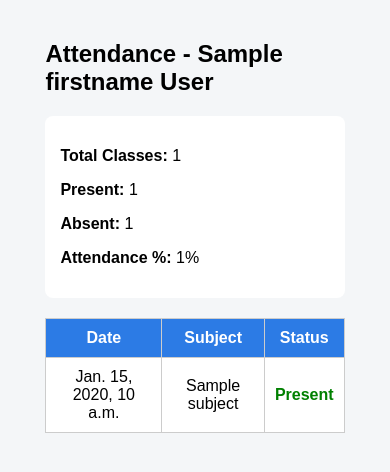
After one commit to krishaladangol/College_ERP, a Django app: template Student/templates/view_attendance.html in a window 390 px wide. The commit adds this page. Shown: the top 472 px of the page. Run offline with Django 3.2, Linux system fonts and the light colour scheme; the template is opened without the code that fills it: most values are stand-ins (such as "Sample title", 1, 10 or a date in 2020).

Commit message:
final commit

```diff
--- /dev/null
+++ b/Student/templates/view_attendance.html
@@ -0,0 +1,88 @@
+<!DOCTYPE html>
+<html>
+<head>
+    <title>My Attendance</title>
+    <style>
+        body {
+            font-family: Arial;
+            background: #f4f6f8;
+        }
+        .container {
+            width: 80%;
+            margin: 40px auto;
+        }
+        table {
+            width: 100%;
+            border-collapse: collapse;
+            background: white;
+        }
+        th, td {
+            padding: 10px;
+            border: 1px solid #ccc;
+            text-align: center;
+        }
+        th {
+            background: #2c7be5;
+            color: white;
+        }
+        .present {
+            color: green;
+            font-weight: bold;
+        }
+        .absent {
+            color: red;
+            font-weight: bold;
+        }
+        .summary {
+            margin-bottom: 20px;
+            background: white;
+            padding: 15px;
+            border-radius: 8px;
+        }
+    </style>
+</head>
+<body>
+
+<div class="container">
+    <h2>Attendance - {{ student.Firstname }} {{ student.Lastname }}</h2>
+
+    <div class="summary">
+        <p><strong>Total Classes:</strong> {{ total_classes }}</p>
+        <p><strong>Present:</strong> {{ present_count }}</p>
+        <p><strong>Absent:</strong> {{ absent_count }}</p>
+        <p><strong>Attendance %:</strong> {{ attendance_percentage }}%</p>
+    </div>
+
+    <table>
+        <thead>
+            <tr>
+                <th>Date</th>
+                <th>Subject</th>
+                <th>Status</th>
+            </tr>
+        </thead>
+        <tbody>
+            {% for record in attendance_records %}
+            <tr>
+                <td>{{ record.date }}</td>
+                <td>{{ record.subject.subject_name }}</td>
+                <td>
+                    {% if record.status == "Present" %}
+                        <span class="present">Present</span>
+                    {% else %}
+                        <span class="absent">Absent</span>
+                    {% endif %}
+                </td>
+            </tr>
+            {% empty %}
+            <tr>
+                <td colspan="3">No attendance records found</td>
+            </tr>
+            {% endfor %}
+        </tbody>
+    </table>
+
+</div>
+
+</body>
+</html>
--- a/Teacher/templates/Profile.html
+++ b/Teacher/templates/Profile.html
@@ -137,6 +137,8 @@
                 {% endfor %}
             </div>
         </div>
+
+
         <a href="{% url 'account:logout' %}"
         style="background:#dc3545; padding:6px 12px; border-radius:6px;">
             Logout
--- a/Teacher/templates/grade_submission.html
+++ b/Teacher/templates/grade_submission.html
@@ -107,6 +107,12 @@
         .dropdown:hover .dropdown-content {
             display: block;
         }
+        @media (max-width: 768px) {
+            .dashboard {
+                flex-direction: column;
+                align-items: center;
+            }
+        }
 
     </style>
 </head>
--- a/Teacher/views.py
+++ b/Teacher/views.py
@@ -73,6 +73,7 @@ def teacher_dashboard(request):
 
 
     context = {
+        "teacher":teacher,
         'subjects':subjects,
         'total_students': total_students,
         'total_subjects': total_subjects,
```
Also changed, not shown: Teacher/templates/add_Assignment.html (+6 -1 lines), Teacher/templates/take_attendance.html (+6 -1 lines), Teacher/templates/teacher_dashboard.html (+10 -3 lines), Teacher/templates/view_assignment.html (+6 -1 lines), Teacher/templates/view_attendance.html (+6 -1 lines), Teacher/templates/view_submissions.html (+6 -1 lines), db.sqlite3.
